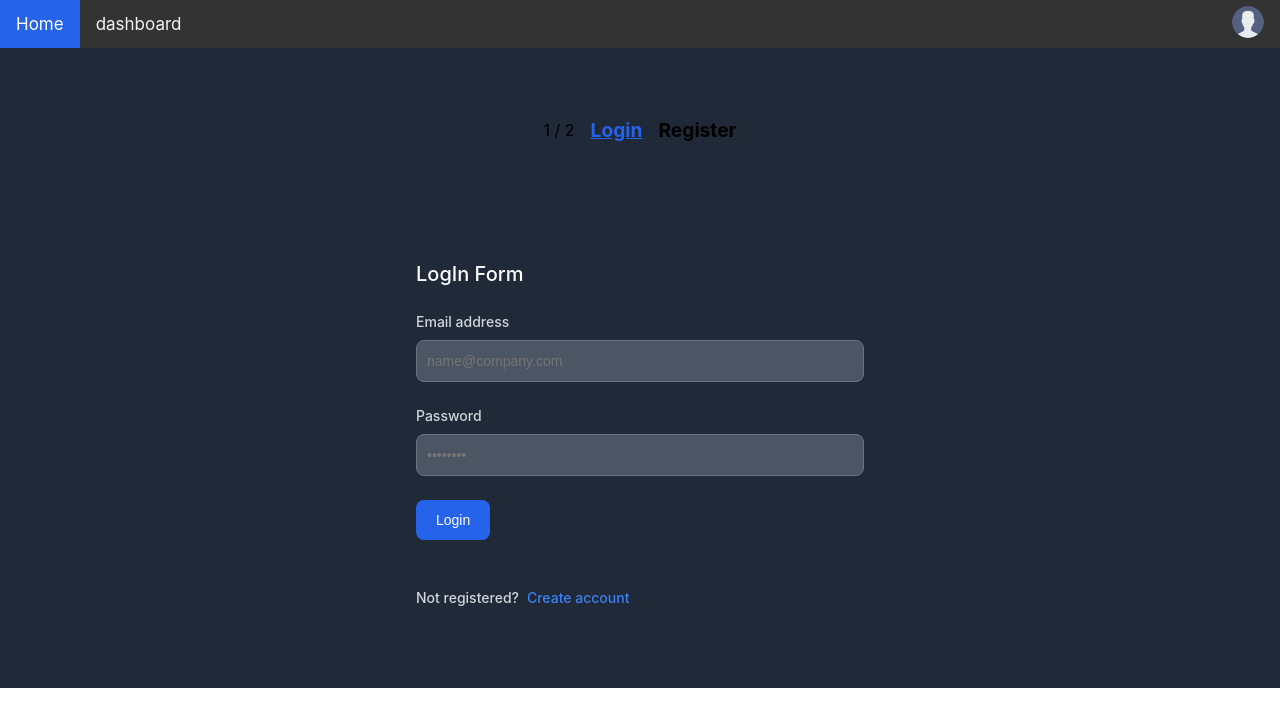
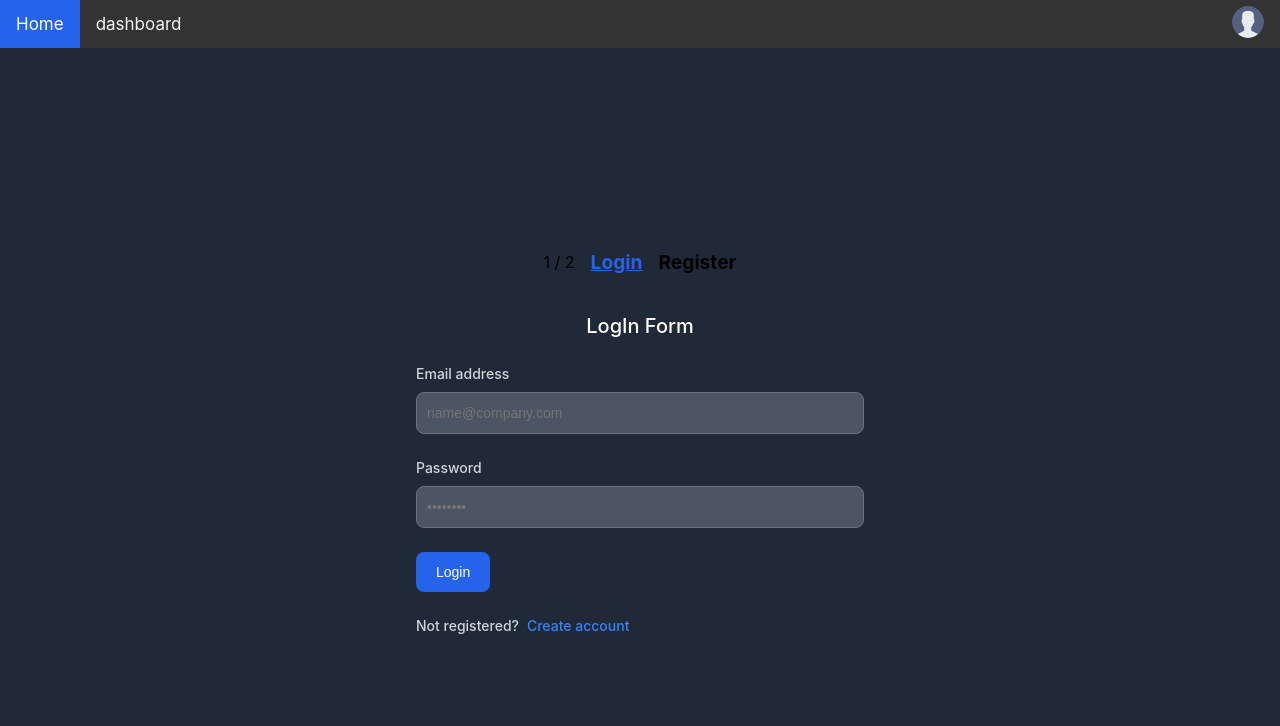
Before and after one commit to iftakharul28/next-authdform, a Next.js app: page / in a window 1280 px wide. Shown: the top 726 px of the page. Built offline with nearby package versions, Linux system fonts and the light colour scheme; no server answers.

Commit message:
css issue solved

```diff
--- a/components/LoginForm.jsx
+++ b/components/LoginForm.jsx
@@ -22,8 +22,8 @@ const LoginForm = () => {
     }
   };
   return (
-    <form className="form__content" method="post" onSubmit={handleLogin}>
-      <h5 className="form__content-heading">LogIn Form</h5>
+    <form className="form" method="post" onSubmit={handleLogin}>
+      <h5 className="form__heading">LogIn Form</h5>
       <div className="form__group">
         <label htmlFor="email" className="form__label">
           Email address
--- a/components/RegisterForm.jsx
+++ b/components/RegisterForm.jsx
@@ -23,8 +23,8 @@ const RegisterForm = () => {
     }
   };
   return (
-    <form className="form__content" method="post" onSubmit={handleSignup}>
-      <h5 className="form__content-heading">Register Form</h5>
+    <form className="form" method="post" onSubmit={handleSignup}>
+      <h5 className="form__heading">Register Form</h5>
       <div className="form__group">
         <label htmlFor="name" className="form__label">
           Name
--- a/styles/globals.css
+++ b/styles/globals.css
@@ -26,6 +26,10 @@ a {
 }
 .main {
   background-color: rgb(31 41 55);
+  height: 100vh;
+  width: 100%;
+  display: grid;
+  place-items: center;
 }
 .nav {
   background-color: #333;
@@ -75,6 +79,7 @@ a {
 .form__selector-wrapper {
   display: flex;
   align-items: center;
+  justify-content: center;
   gap: 1rem;
 }
 .form__selector-title {
@@ -86,23 +91,32 @@ a {
   color: rgb(37 99 235 / 1);
 }
 .form__wrapper {
-  height: 80vh;
   width: 100%;
-  display: grid;
-  place-items: center;
   padding: 1rem;
 }
-.form__content {
-  width: 28rem;
+.form {
+  width: 18rem;
   margin-left: auto;
   margin-right: auto;
 }
-.form__content-heading {
+@media (min-width: 801px) {
+  .form {
+    width: 28rem;
+  }
+}
+.form__heading {
   font-weight: 500;
   font-size: 1.25rem;
   line-height: 1.75rem;
   color: rgb(255 255 255);
   margin: 1.5rem 0 0;
+  text-align: center;
+}
+
+@media (min-width: 801px) {
+  .form__content-heading {
+    text-align: left;
+  }
 }
 .form__group {
   margin: 1.5rem 0 0;
@@ -134,8 +148,9 @@ a {
   margin: 0;
 }
 .form__button {
-  margin-top: 1.5rem;
-  margin-bottom: 1.5rem;
+  display: table;
+  width: 100%;
+  margin: 1.5rem auto 1.5rem;
   background-color: rgb(37 99 235 / 1);
   color: rgb(255 255 255 / 1);
   font-weight: 500;
@@ -146,6 +161,14 @@ a {
   border-radius: 0.5rem;
   cursor: pointer;
   border: none;
+}
+
+@media (min-width: 801px) {
+  .form__button {
+    display: block;
+    width: max-content;
+    margin: 1.5rem 0 1.5rem;
+  }
 }
 .form__regester {
   font-size: 0.875rem;
```
